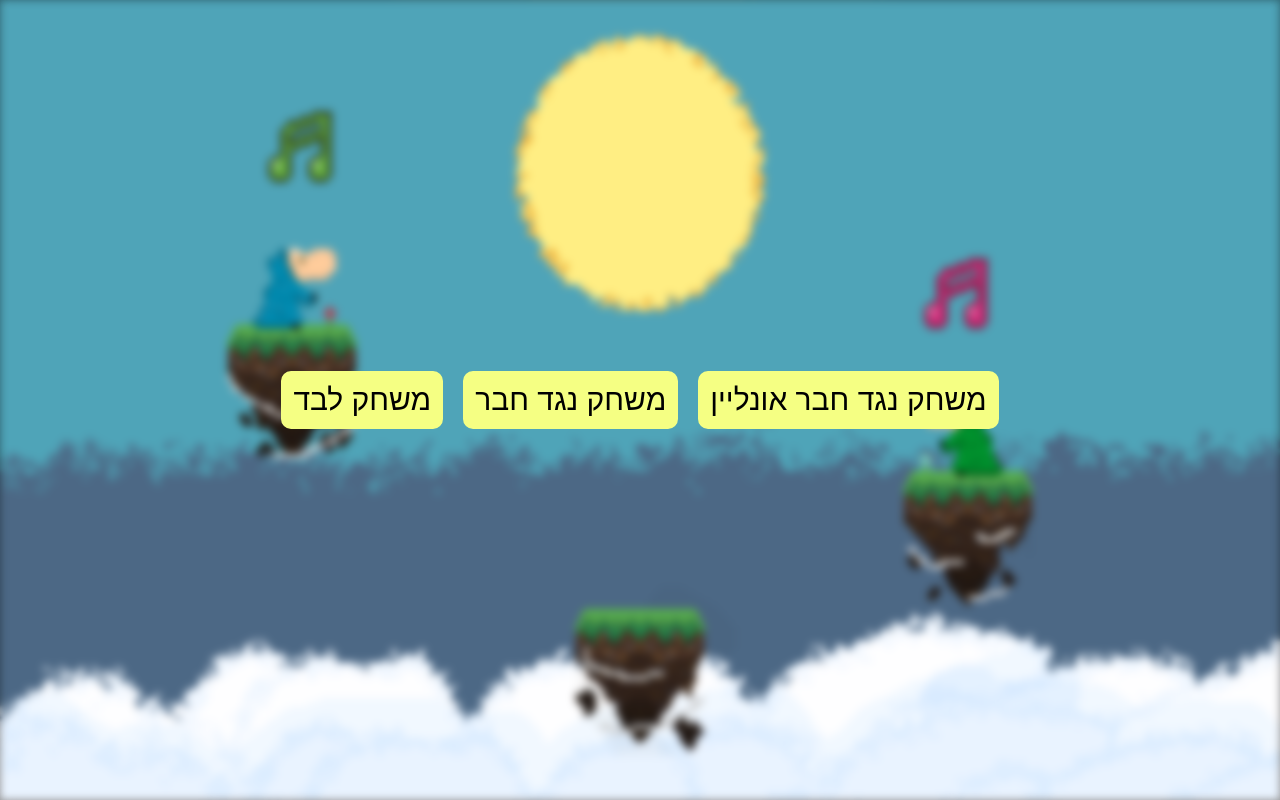
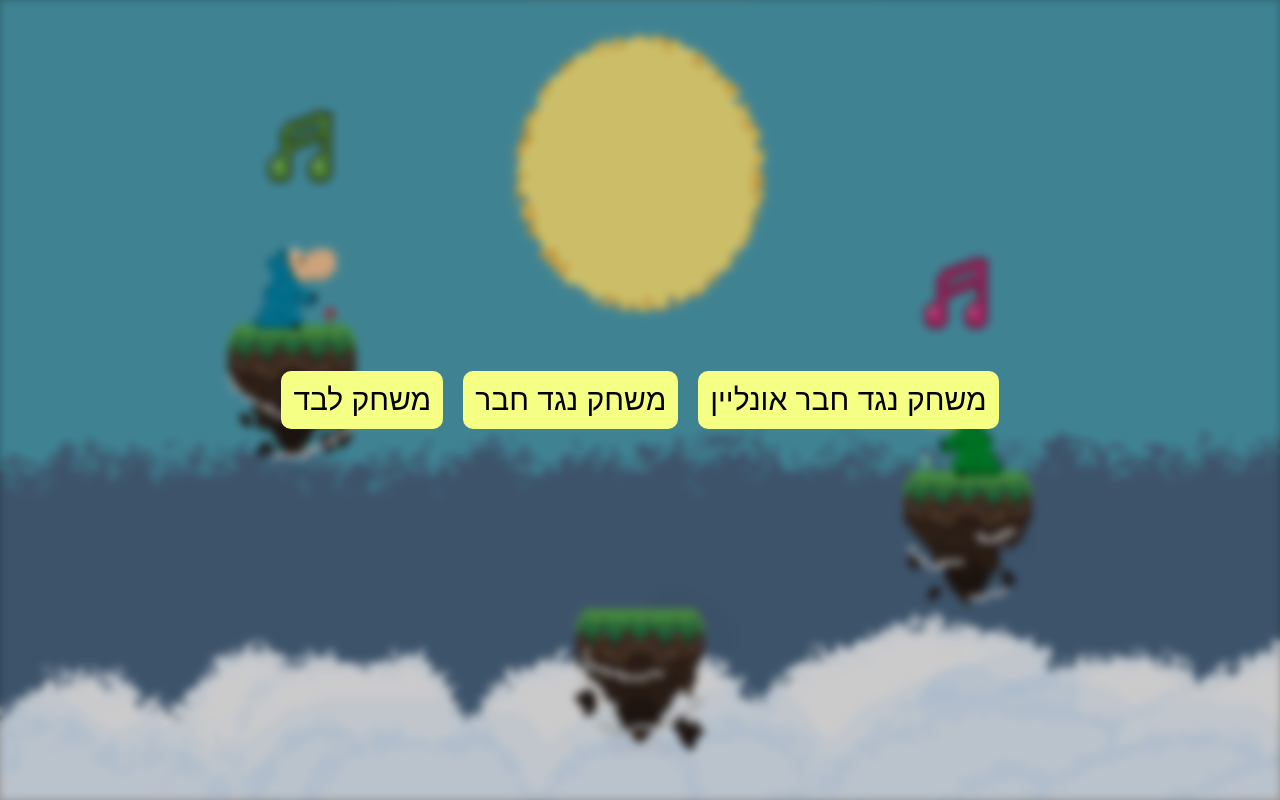
Before and after one commit to Itamar12343/music-game-client, a website built with Vite: page index.html in a window 1280 px wide. Built offline with nearby package versions, Linux system fonts and the light colour scheme; files whose address does not match are found by name.

Commit message:
style update

```diff
--- a/style.scss
+++ b/style.scss
@@ -51,7 +51,7 @@ body {
     background-color: aqua;
     position: absolute;
     z-index: -1;
-    filter: blur(4px);
+    filter: blur(4px) brightness(0.8);
 }
 
 .before-load-btn {
```
